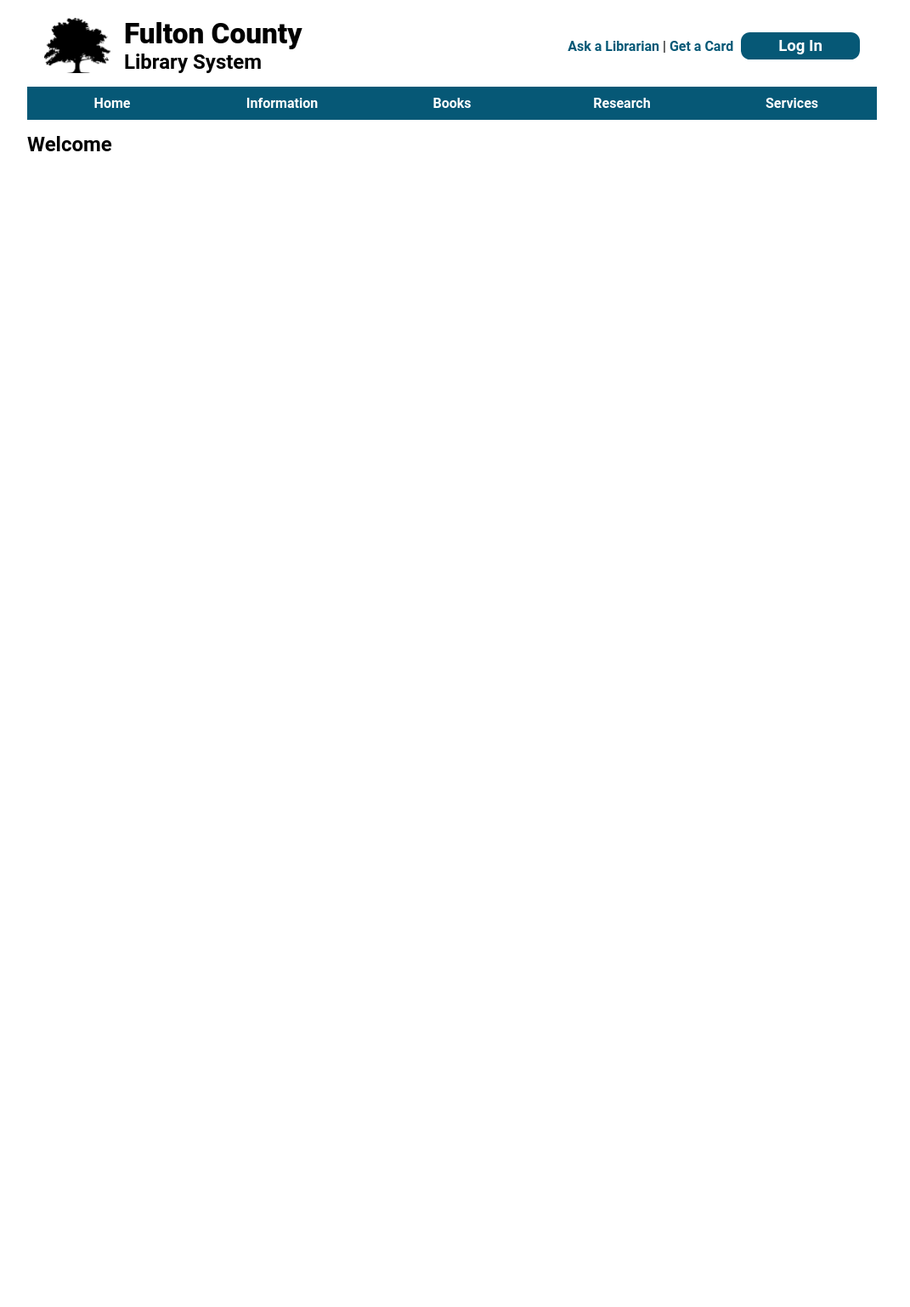
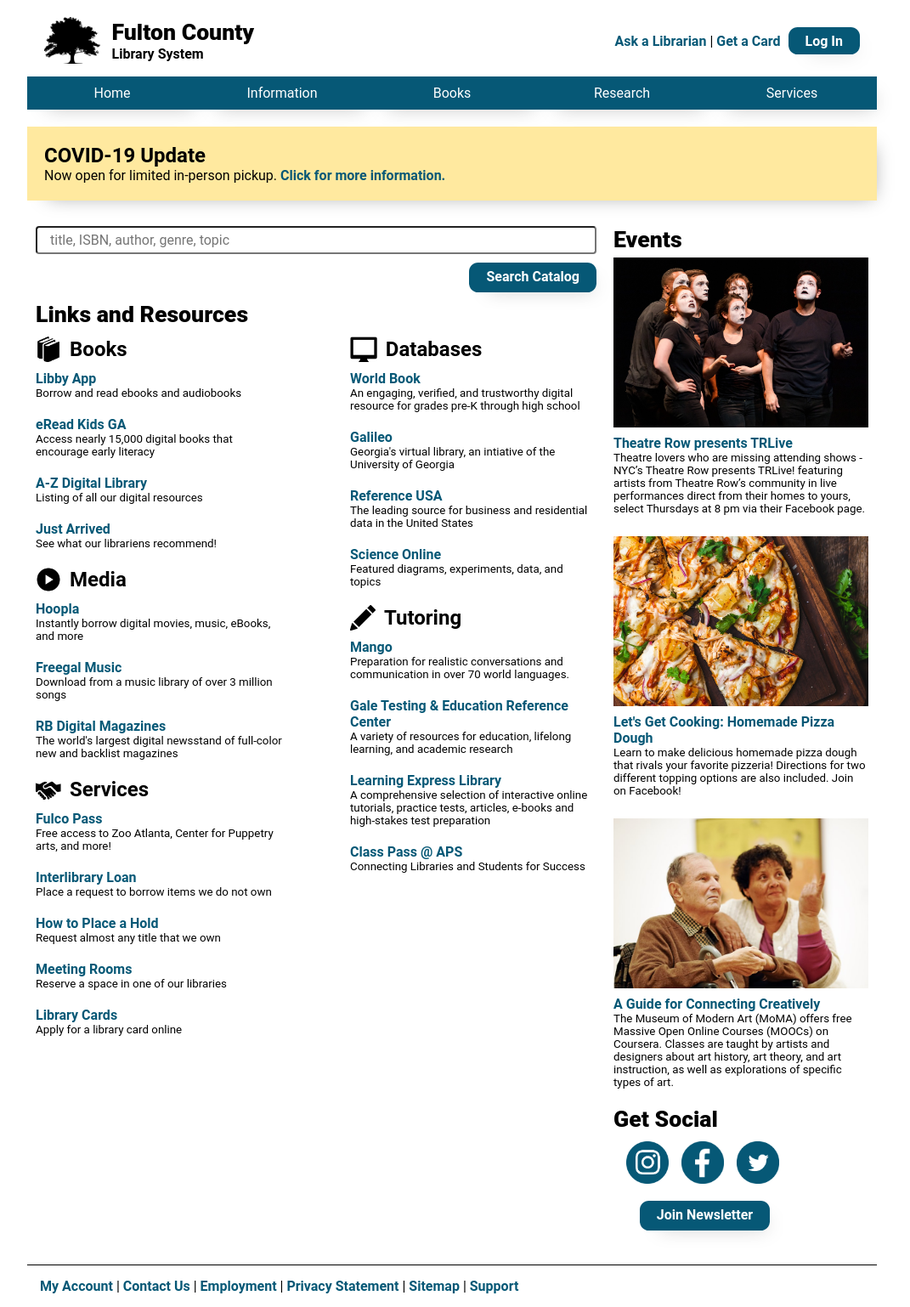
Before and after one commit to ethanpmullen/redesign, a PHP site: page / in a window 1280 px wide. Shown: the whole page at 85% size, without its empty margins (108-1179 px from the left). Before the commit the page ends 178 px from the top, so only its background shows below. Run offline with PHP 8.4, Linux system fonts and the light colour scheme; some libraries are stand-ins or nearby versions.

Commit message:
full website !!

```diff
--- a/home.html
+++ b/home.html
@@ -6,18 +6,22 @@
     <link rel="stylesheet" href="index.css" />
     <script src="script.js" defer></script>
     <meta content="width=device-width, initial-scale=1" name="viewport" />
+    <link
+      rel="stylesheet"
+      href="https://cdn.metroui.org.ua/v4/css/metro-icons.min.css"
+    />
   </head>
 
   <body>
     <div class="content">
       <nav>
-        <div class="nav-row">
         <div class="nav-header">
+          <div class="top-row">
             <div class="logo">
               <img class="tree" src="images/tree.png" alt="tree" />
               <div class="logo-text">
                 <h1>Fulton County</h1>
-                <h2>Library System</h2>
+                <h3>Library System</h3>
               </div>
             </div>
             <a href="#" class="toggle-button">
@@ -25,22 +29,23 @@
               <span class="bar"></span>
               <span class="bar"></span>
             </a>
+          </div>
           <div class="account-info">
             <span>
               <a class="link" href="#">Ask a Librarian </a> |
               <a class="link" href="#">Get a Card </a>
-                <span class="button">Log In</span>
+              <span class="button"><a href="#">Log In </a></span>
             </span>
           </div>
         </div>
-        </div>
-        <div class="navbar-links">
-          <ul class="nav-row" class="navbar-links">
+
+        <div>
+          <ul class="navbar-links">
             <li>
-              <a href="#"><h3>Home</h3></a>
+              <a href="#">Home</a>
             </li>
             <li>
-              <a href="#"><h3>Information</h3></a>
+              <a href="#">Information</a>
               <ul class="submenu">
                 <li><a href="#">Locations</a></li>
                 <li><a href="#">Holidays</a></li>
@@ -53,7 +58,7 @@
               </ul>
             </li>
             <li>
-              <a href="#"><h3>Books</h3></a>
+              <a href="#">Books</a>
               <ul class="submenu">
                 <li><a href="#">Catalog Search</a></li>
                 <li><a href="#">New Books Newsletter</a></li>
@@ -63,7 +68,7 @@
               </ul>
             </li>
             <li>
-              <a href="#"><h3>Research</h3></a>
+              <a href="#">Research</a>
               <ul class="submenu">
                 <li><a href="#">Database Search</a></li>
                 <li><a href="#">Government Information</a></li>
@@ -71,7 +76,7 @@
               </ul>
             </li>
             <li>
-              <a href="#"><h3>Services</h3></a>
+              <a href="#">Services</a>
               <ul class="submenu">
                 <li><a href="#">Kids Links</a></li>
                 <li><a href="#">Teen Links</a></li>
@@ -88,7 +93,182 @@
           </ul>
         </div>
       </nav>
-      <h2>Welcome</h2>
+
+      <div class="update">
+        <h2>COVID-19 Update</h2>
+        Now open for limited in-person pickup.
+        <a class="link" href="#">Click for more information.</a>
+      </div>
+
+      <div class="body">
+        <div class="main">
+          <div class="search">
+            <input placeholder="title, ISBN, author, genre, topic" />
+            <span class="button"><a href="#">Search Catalog </a></span>
+          </div>
+
+          <h1>Links and Resources</h1>
+          <div class="resources">
+            <div class="column">
+              <div class="category">
+                <div class="category-head">
+                  <img src="images/books.png" class="icon" />
+                  <h2>Books</h2>
+                </div>
+
+                <a href="#" class="link">Libby App</a>
+                <p>Borrow and read ebooks and audiobooks</p>
+                <a href="#" class="link">eRead Kids GA</a>
+                <p>
+                  Access nearly 15,000 digital books that encourage early
+                  literacy
+                </p>
+                <a href="#" class="link">A-Z Digital Library</a>
+                <p>Listing of all our digital resources</p>
+                <a href="#" class="link">Just Arrived</a>
+                <p>See what our librariens recommend!</p>
+              </div>
+
+              <div class="category">
+                <div class="category-head">
+                  <img src="images/play.png" class="icon" />
+                  <h2>Media</h2>
+                </div>
+
+                <a href="#" class="link">Hoopla</a>
+                <p>Instantly borrow digital movies, music, eBooks, and more</p>
+                <a href="#" class="link">Freegal Music</a>
+                <p>Download from a music library of over 3 million songs</p>
+                <a href="#" class="link">RB Digital Magazines</a>
+                <p>
+                  The world's largest digital newsstand of full-color new and
+                  backlist magazines
+                </p>
+              </div>
+
+              <div class="category">
+                <div class="category-head">
+                  <img src="images/services.png" class="icon" />
+                  <h2>Services</h2>
+                </div>
+                <a href="#" class="link">Fulco Pass</a>
+                <p>
+                  Free access to Zoo Atlanta, Center for Puppetry arts, and
+                  more!
+                </p>
+                <a href="#" class="link">Interlibrary Loan</a>
+                <p>Place a request to borrow items we do not own</p>
+                <a href="#" class="link">How to Place a Hold</a>
+                <p>Request almost any title that we own</p>
+                <a href="#" class="link">Meeting Rooms</a>
+                <p>Reserve a space in one of our libraries</p>
+                <a href="#" class="link">Library Cards</a>
+                <p>Apply for a library card online</p>
+              </div>
+            </div>
+            <div class="column">
+              <div class="category">
+                <div class="category-head">
+                  <img src="images/databases.png" class="icon" />
+                  <h2>Databases</h2>
+                </div>
+
+                <a href="#" class="link">World Book</a>
+                <p>
+                  An engaging, verified, and trustworthy digital resource for
+                  grades pre-K through high school
+                </p>
+                <a href="#" class="link">Galileo</a>
+                <p>
+                  Georgia's virtual library, an intiative of the University of
+                  Georgia
+                </p>
+                <a href="#" class="link">Reference USA</a>
+                <p>
+                  The leading source for business and residential data in the
+                  United States
+                </p>
+                <a href="#" class="link">Science Online</a>
+                <p>Featured diagrams, experiments, data, and topics</p>
+              </div>
+              <div class="category">
+                <div class="category-head">
+                  <img src="images/tutoring.png" class="icon" />
+                  <h2>Tutoring</h2>
+                </div>
+                <a href="#" class="link">Mango</a>
+                <p>
+                  Preparation for realistic conversations and communication in
+                  over 70 world languages.
+                </p>
+                <a href="#" class="link"
+                  >Gale Testing & Education Reference Center</a
+                >
+                <p>
+                  A variety of resources for education, lifelong learning, and
+                  academic research
+                </p>
+                <a href="#" class="link">Learning Express Library</a>
+                <p>
+                  A comprehensive selection of interactive online tutorials,
+                  practice tests, articles, e-books and high-stakes test
+                  preparation
+                </p>
+                <a href="#" class="link">Class Pass @ APS</a>
+                <p>Connecting Libraries and Students for Success</p>
+              </div>
+            </div>
+          </div>
+        </div>
+
+        <div class="sidebar">
+          <h1>Events</h1>
+          <img src="images/theatre.jpg" class="event" />
+          <a href="#" class="link">Theatre Row presents TRLive</a>
+          <p>
+            Theatre lovers who are missing attending shows - NYC’s Theatre Row
+            presents TRLive! featuring artists from Theatre Row’s community in
+            live performances direct from their homes to yours, select Thursdays
+            at 8 pm via their Facebook page.
+          </p>
+
+          <img src="images/pizza.jpg" class="event" />
+          <a href="#" class="link">Let's Get Cooking: Homemade Pizza Dough</a>
+          <p>
+            Learn to make delicious homemade pizza dough that rivals your
+            favorite pizzeria! Directions for two different topping options are
+            also included. Join on Facebook!
+          </p>
+
+          <img src="images/moma.jpg" class="event" />
+          <a href="#" class="link">A Guide for Connecting Creatively</a>
+          <p>
+            The Museum of Modern Art (MoMA) offers free Massive Open Online
+            Courses (MOOCs) on Coursera. Classes are taught by artists and
+            designers about art history, art theory, and art instruction, as
+            well as explorations of specific types of art.
+          </p>
+
+          <h1>Get Social</h1>
+          <div class="socials">
+            <img src="images/instagram.png" class="social" />
+            <img src="images/facebook.png" class="social" />
+            <img src="images/twitter.png" class="social" />
+          </div>
+          <div class="socials">
+            <span class="button"><a href="#">Join Newsletter </a></span>
+          </div>
+        </div>
+      </div>
+
+      <div class="footer">
+        <a class="link" href="#">My Account </a> |
+        <a class="link" href="#">Contact Us </a> |
+        <a class="link" href="#">Employment </a> |
+        <a class="link" href="#">Privacy Statement </a> |
+        <a class="link" href="#">Sitemap </a> |
+        <a class="link" href="#">Support </a>
+      </div>
     </div>
   </body>
 </html>
--- a/index.css
+++ b/index.css
@@ -3,21 +3,24 @@
   --navy: #0e4457;
   --yellow: #ffe99f;
   --gray: #5e6062;
+  --shadow: 10px 10px 22px -14px rgba(0, 0, 0, 0.36);
 }
 
 * {
   margin: 0;
   padding: 0;
   font-family: Montserrat, Roboto, Helvetica Neue, system-ui;
+  font-size: 12pt;
 }
 
 h1 {
   font-weight: 800;
-  font-size: 25pt;
+  font-size: 20pt;
 }
 
 h2 {
   font-weight: 700;
+  font-size: 18pt;
 }
 
 h3 {
@@ -30,6 +33,51 @@
   display: block;
 }
 
+@media (max-width: 800px) {
+  .top-row {
+    display: flex;
+    justify-content: space-between;
+    align-items: center;
+    width: 100%;
+  }
+  .toggle-button {
+    display: flex;
+  }
+  .navbar-links {
+    display: none;
+    width: 100%;
+    flex-direction: column;
+  }
+
+  .navbar-links ul {
+    flex-direction: column;
+    width: 100%;
+  }
+
+  .navbar-links.active {
+    display: flex;
+  }
+
+  nav ul :hover .submenu > li {
+    display: none;
+  }
+
+  .account-info {
+    margin: auto;
+    padding-top: 15px;
+  }
+  .nav-header {
+    margin-top: 15px;
+    padding: 10px;
+  }
+}
+
+/* nav bar */
+.tree {
+  height: 55px;
+  width: auto;
+}
+
 .logo {
   display: flex;
   flex-direction: row;
@@ -38,14 +86,9 @@
 
 .logo-text {
   flex-direction: column;
-  margin-left: 1rem;
+  margin-left: 0.85rem;
   height: 100%;
   justify-content: center;
-}
-
-.tree {
-  height: 65px;
-  width: auto;
 }
 
 nav li a {
@@ -58,6 +101,7 @@
   align-items: center;
   justify-content: center;
   text-decoration: none;
+  box-shadow: 10px 10px 22px -14px rgba(0, 0, 0, 0.36);
 }
 
 nav li a:hover {
@@ -90,44 +134,14 @@
   width: 100%;
 }
 
-.nav-row {
-  margin-bottom: 15px;
-}
-
-@media (max-width: 800px) {
-  .toggle-button {
-    display: flex;
-  }
-  .navbar-links {
-    display: none;
-    width: 100%;
-  }
-
-  .navbar-links ul {
-    flex-direction: column;
-    width: 100%;
-  }
-
-  .navbar-links.active {
-    display: flex;
-  }
-  nav ul :hover .submenu > li {
-    display: none;
-  }
-
-  .account-info {
-    margin: auto;
-    padding-top: 15px;
-  }
-}
-
 .nav-header {
   display: flex;
-  justify-content: space-between;
-  align-items: center;
   padding: 20px;
   padding-bottom: 0;
   flex-wrap: wrap;
+  margin-bottom: 15px;
+  justify-content: space-between;
+  align-items: center;
 }
 
 .toggle-button {
@@ -156,9 +170,10 @@
 }
 
 .button {
+  margin: 10px 0px;
   margin-left: 5px;
   height: 30px;
-  padding: 5px 44px;
+  padding: 5px 20px;
   align-items: center;
   justify-content: center;
   background-color: var(--blue);
@@ -167,10 +182,17 @@
   font-size: 14pt;
   border-radius: 8pt;
   text-decoration: none;
-  cursor: pointer;
-  box-shadow: 5px 10px;
+  box-shadow: 10px 10px 22px -14px rgba(0, 0, 0, 0.36);
+  height: 25px;
+  padding-top: auto;
+  padding-bottom: auto;
 }
 
+.button a {
+  text-decoration: none;
+  color: white;
+  white-space: nowrap;
+}
 .button:hover {
   background-color: var(--navy);
   text-decoration: none;
@@ -179,3 +201,100 @@
 .account-info {
   display: inline-block;
 }
+
+/* body */
+
+.update {
+  background-color: var(--yellow);
+  margin: 20px 0px;
+  padding: 20px;
+  box-shadow: 10px 10px 22px -14px rgba(0, 0, 0, 0.36);
+}
+
+.body {
+  height: 100%;
+  display: flex;
+  flex-wrap: wrap;
+}
+
+.main {
+  flex: 5;
+  min-width: 300px;
+  padding: 10px;
+}
+
+input {
+  padding: 5px 15px;
+  display: flex;
+  width: 100%;
+  border-radius: 4px;
+  min-width: 200px;
+}
+
+input:focus {
+  outline: 0 solid transparent;
+}
+
+.search {
+  display: flex;
+  flex-wrap: wrap;
+  justify-content: flex-end;
+}
+
+.resources {
+  display: flex;
+  flex-wrap: wrap;
+  justify-content: space-between;
+  margin: auto;
+}
+
+.column {
+  max-width: 290px;
+}
+
+p {
+  margin-bottom: 20px;
+  font-size: 10pt;
+}
+
+.icon {
+  max-height: 30px;
+  max-width: 40px;
+  margin-right: 10px;
+}
+
+.category-head {
+  display: flex;
+  align-items: center;
+  margin: 10px 0px;
+}
+.sidebar {
+  flex: 1;
+  min-width: 300px;
+  padding: 10px;
+}
+
+.event {
+  width: 100%;
+  height: 200px;
+  object-fit: cover;
+  margin: 5px 0px;
+}
+
+.socials {
+  width: 70%;
+  display: flex;
+  justify-content: space-evenly;
+  margin-top: 10px;
+}
+
+.social {
+  height: 50px;
+  width: auto;
+}
+
+.footer {
+  margin-top: 20px;
+  border-top: 1px solid black;
+  padding: 15px;
+}
--- a/script.js
+++ b/script.js
@@ -2,5 +2,6 @@
 const navbarLinks = document.getElementsByClassName("navbar-links")[0];
 
 toggleButton.addEventListener("click", () => {
+  console.log("activated");
   navbarLinks.classList.toggle("active");
 });
```
Also changed, not shown: images/books.png (added), images/candle.jpg (added), images/databases.png (added), images/facebook.png (added), images/instagram.png (added), images/media.png (added), images/moma.jpg (added), images/pizza.jpg (added), images/play.png (added), images/services.png (added), images/theatre.jpg (added), images/tutoring.png (added), images/twitter.png (added), 2 other files. Lines whose indentation alone changed are shown as unchanged.
